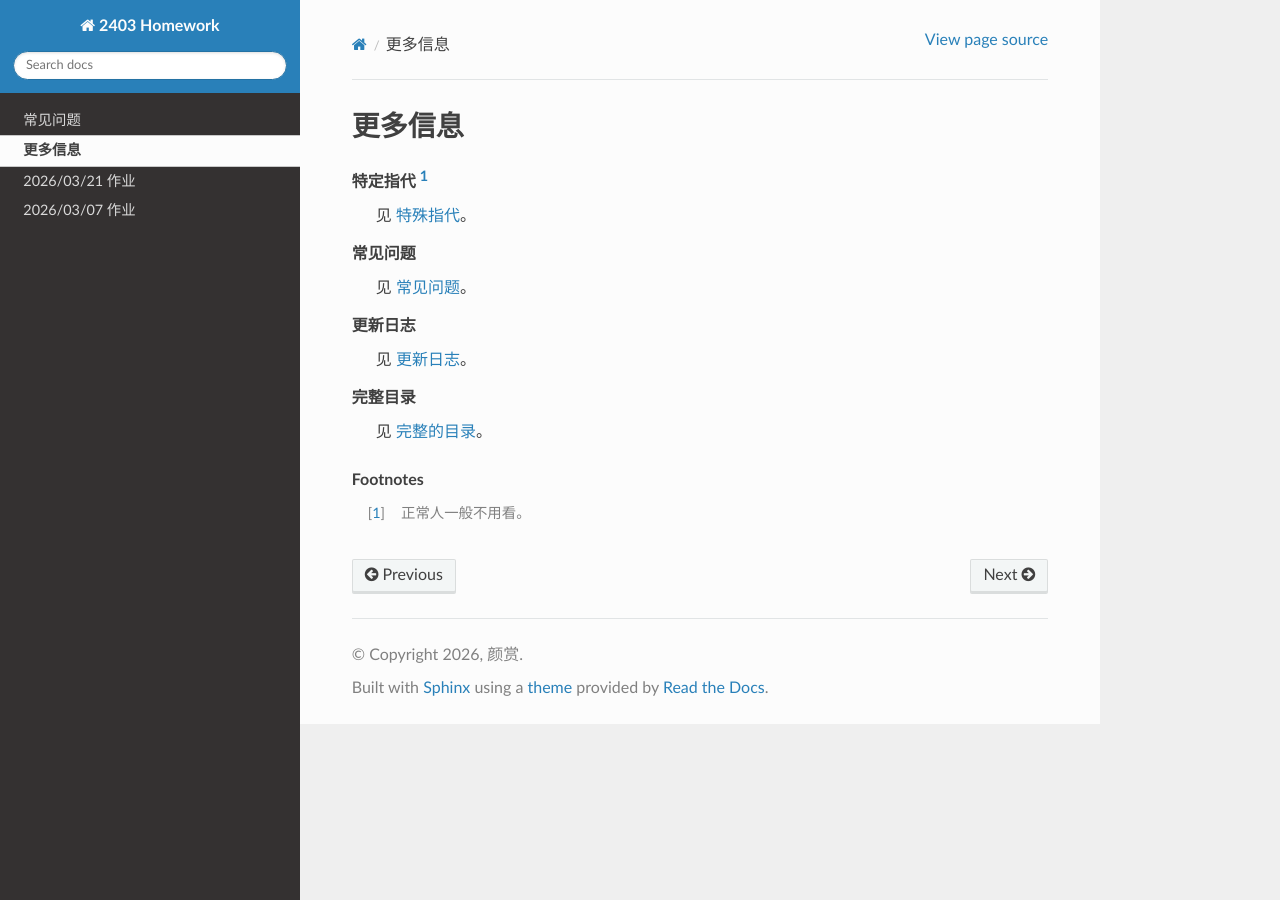
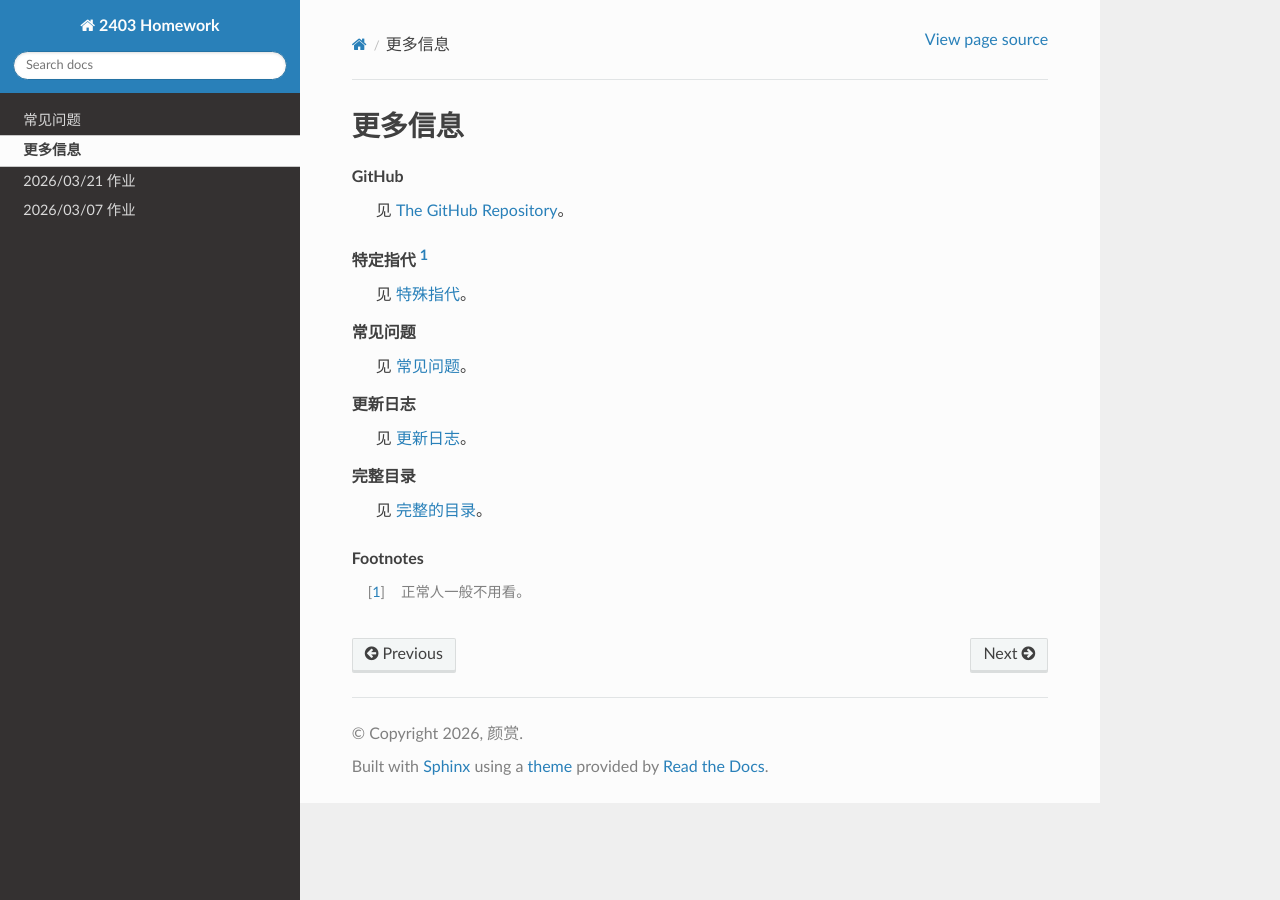
Before and after one commit to Sail-in-1024/2403-Homework, a Sphinx documentation site: the page built from docs/source/moreinfo.rst, in a window 1280 px wide. Built offline with Sphinx 7.4.7 and the Read the Docs theme 3.1.0, drawn with Linux system fonts in a browser that asks for light colours; pages that are not in the unit, such as notebooks, are missing from menus.

Commit message:
更新 moreinfo.rst

```diff
--- a/docs/source/moreinfo.rst
+++ b/docs/source/moreinfo.rst
@@ -1,5 +1,10 @@
 更多信息
 ========
+
+GitHub
+   见 `The GitHub Repository`_。
+
+.. _The GitHub Repository: https://github.com/Sail-in-1024/2403-Homework
 
 特定指代 [#]_
    见 :doc:`glossary`。
```
